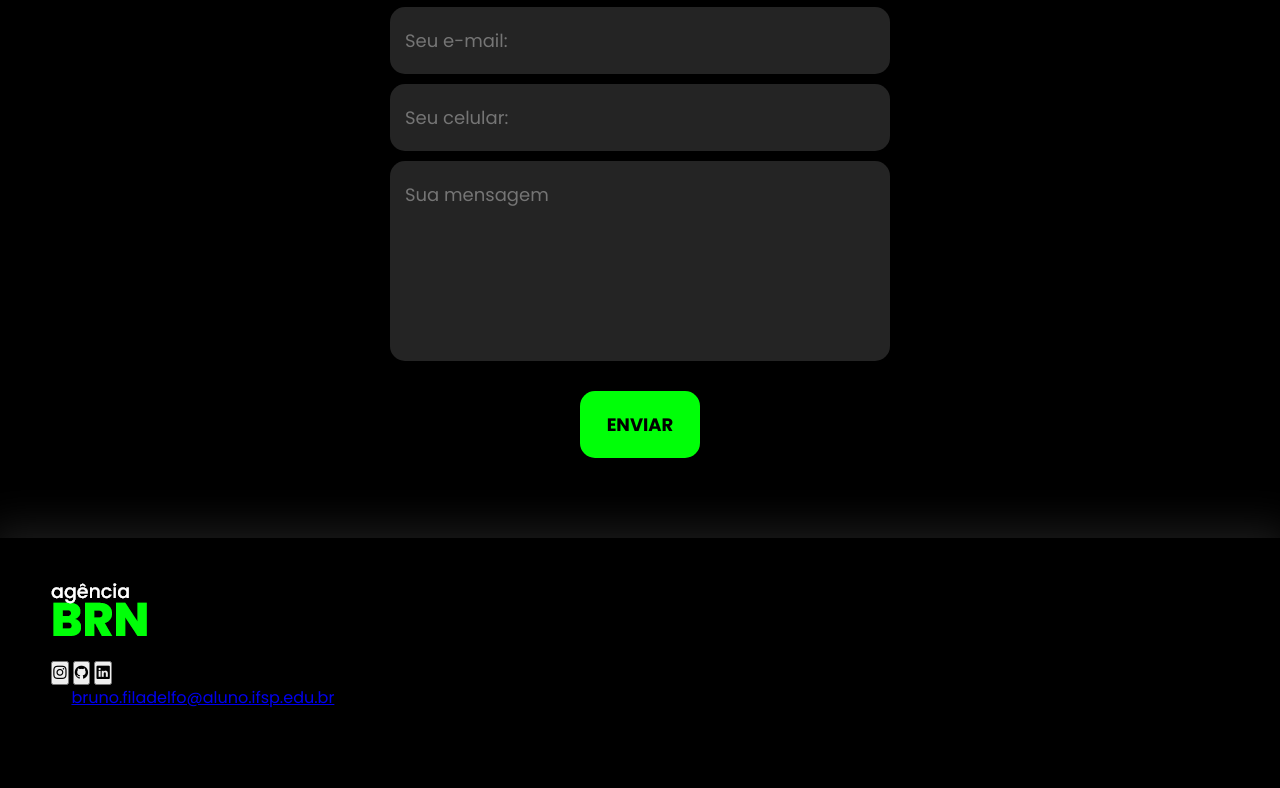
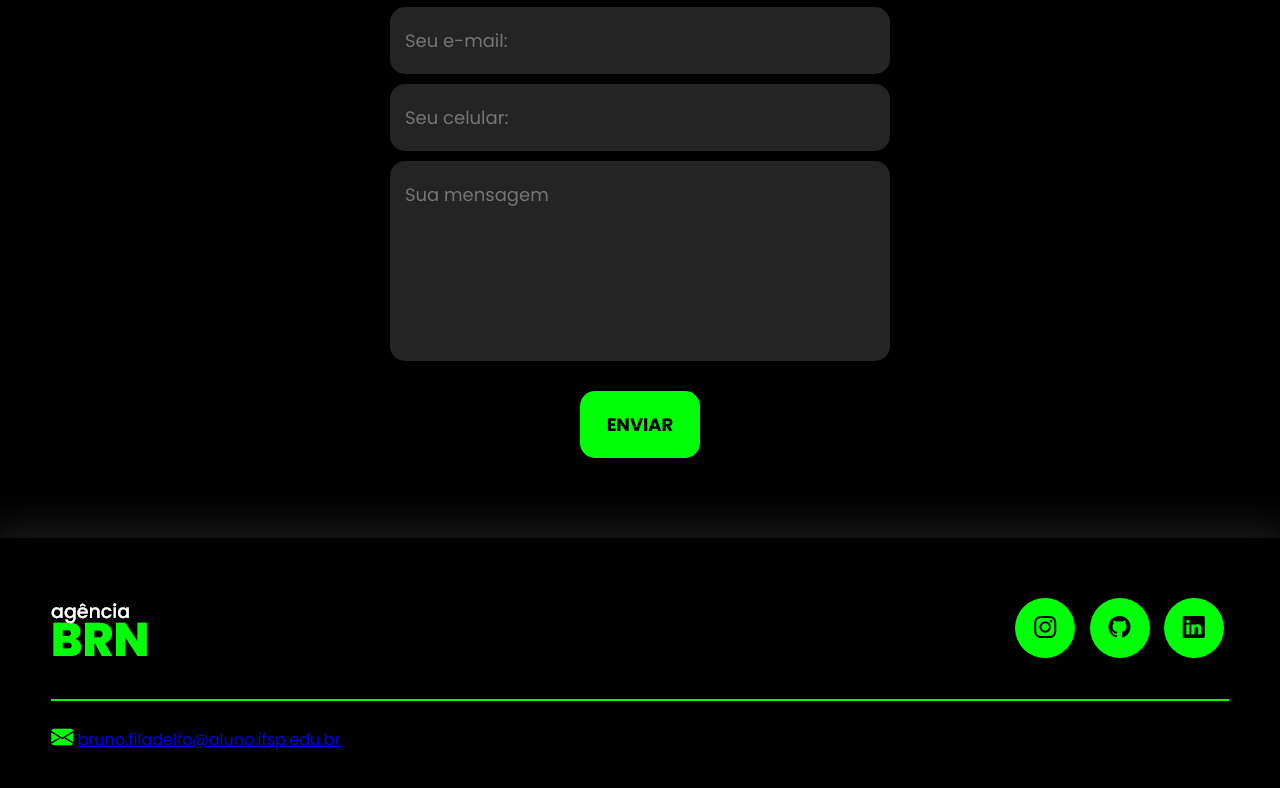
Before and after one commit to Bruno-Filadelfo/Portf-lio, a plain HTML site: page index.html in a window 1280 px wide. Shown: the part 2941-3729 px from the top of the page. Before the commit the page ends 3691 px from the top, so only its background shows below. Drawn offline with nearby package versions, Linux system fonts and the light colour scheme.

Commit message:
Meu Portfólio

```diff
--- a/index.html
+++ b/index.html
@@ -120,8 +120,8 @@
 
                         <div class="btn-social">
                             <a href="#"><button><i class="bi bi-instagram"></i></button></i></a>
-                            <a href="https://www.github.com/Bruno-Filadelfo"><button><i class="bi bi-github"></i></button></i></a>
-                            <a href="https://www.linkedin.com/in/bruno-filadelfo/"><button><i class="bi bi-linkedin"></i></button></i></a>
+                            <a href="https://www.github.com/Bruno-Filadelfo" target="_blank"><button><i class="bi bi-github"></i></button></i></a>
+                            <a href="https://www.linkedin.com/in/bruno-filadelfo/" target="_blank"><button><i class="bi bi-linkedin"></i></button></i></a>
                         </div>
 
                     </div><!--txt-sobre-->
@@ -165,6 +165,7 @@
     <footer>
         <div class="interface">
             <div class="line-footer">
+                <div class="flex">
                 <div class="logo-footer">
                     <img src="images/logo.png" alt="Logotipo Agência BRN">
                 </div><!--logo-footer-->
@@ -172,10 +173,11 @@
                     <a href="#"><button><i class="bi bi-instagram"></i></button></i></a>
                     <a href="https://www.github.com/Bruno-Filadelfo"><button><i class="bi bi-github"></i></button></i></a>
                     <a href="https://www.linkedin.com/in/bruno-filadelfo/"><button><i class="bi bi-linkedin"></i></button></i></a>
+                </div><!--btn-social-->
                 </div>
             </div><!--line-footer-->
 
-            <div class="line-footer">
+            <div class="line-footer borda">
                 <p><i class="bi bi-envelope-fill"></i> <a href="mailto.bruno.filadelfo@aluno.ifsp.edu.br">bruno.filadelfo@aluno.ifsp.edu.br</a></p>
             </div><!--line-footer-->
         </div><!--interface-->
--- a/style.css
+++ b/style.css
@@ -186,7 +186,7 @@ section.sobre .flex {
     text-align: justify;
 }
 
-.sobre .txt-sobre .btn-social button {
+.btn-social button {
     width: 60px;
     height: 60px;
     border-radius: 50px;
@@ -300,3 +300,24 @@ footer {
     padding: 40px 4%;
     box-shadow: 0 0 40px 10px #ffffff1d;
 }
+
+footer .flex {
+    justify-content: space-between;
+}
+
+footer .line-footer {
+    padding: 20px 0;
+}
+
+.borda {
+    border-top: 2px solid #00FF08;
+}
+
+footer .line-footer p i{
+    color: #00FF08;
+    font-size: 22px;
+}
+
+footer.line-footer p a{
+    color: #fff;
+}
```
